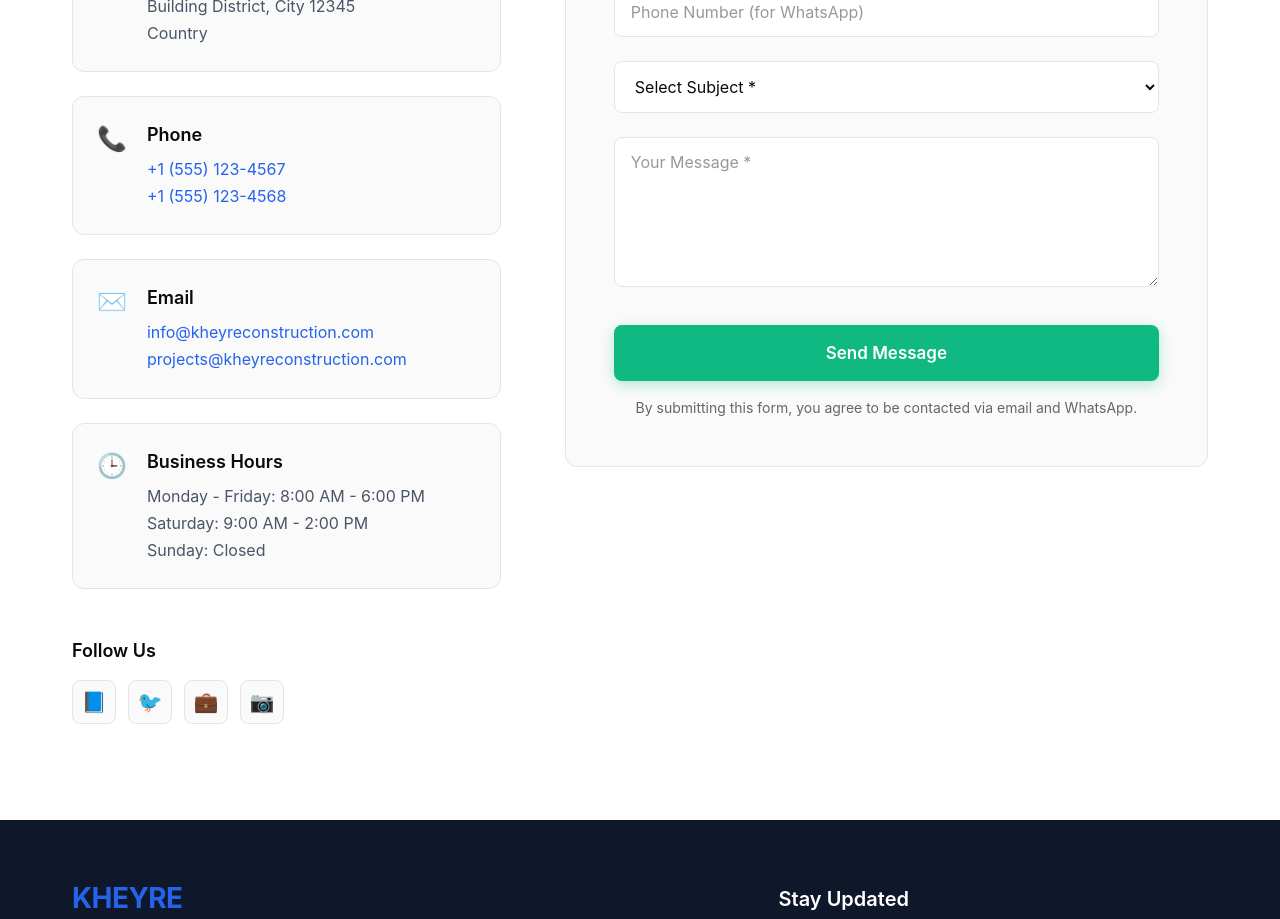
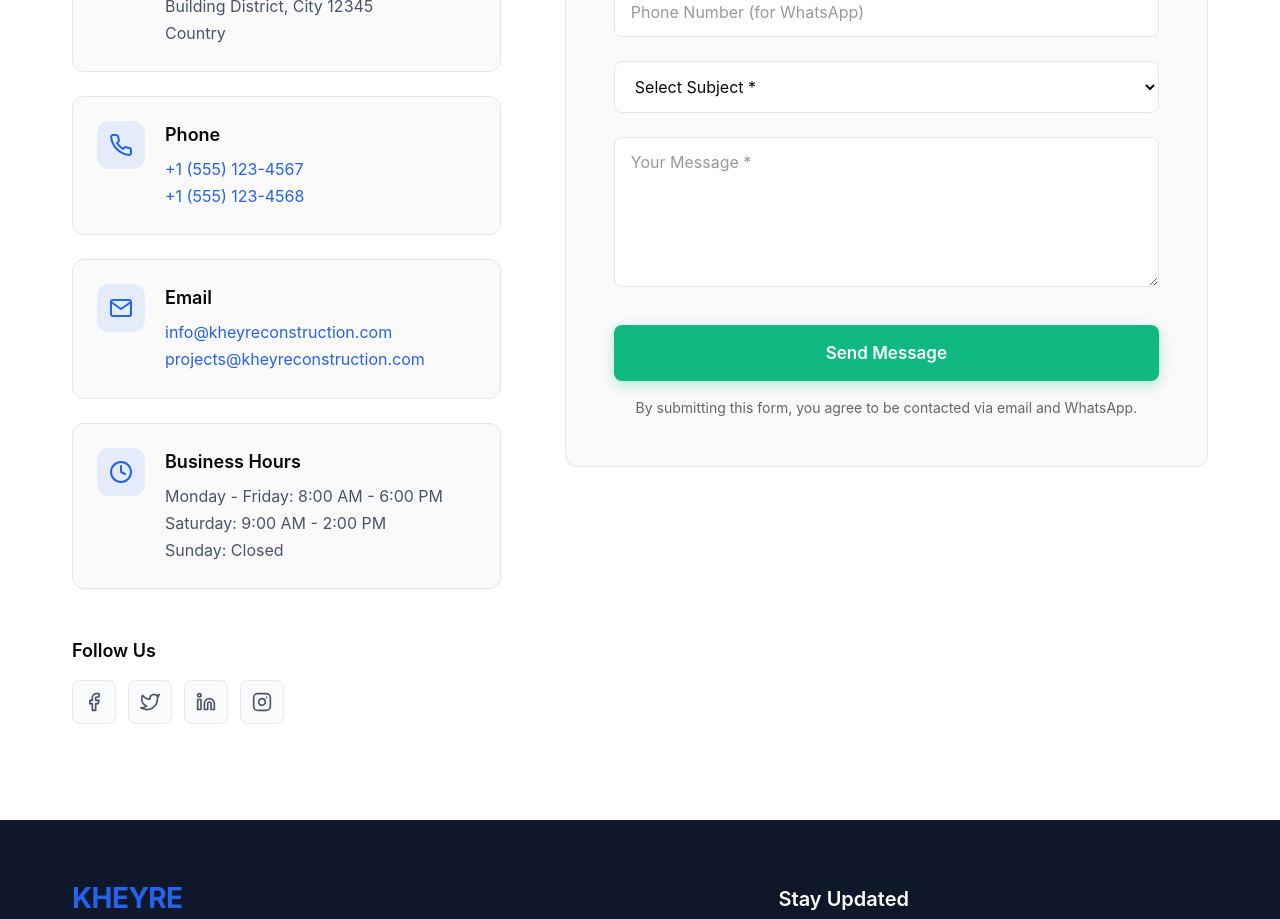
Before and after one commit to omarlibaax/kheyre-construction, a React (Vite) app: page /contact in a window 1280 px wide. Shown: the part 840-1759 px from the top of the page. Built offline with nearby package versions, Linux system fonts and the light colour scheme; a web font is replaced by a local one.

Commit message:
Replace emojis with SVG icons on Contact page

```diff
--- a/src/components/Icons.tsx
+++ b/src/components/Icons.tsx
@@ -112,3 +112,58 @@ export const StarIcon = () => (
     <polygon points="12 2 15.09 8.26 22 9.27 17 14.14 18.18 21.02 12 17.77 5.82 21.02 7 14.14 2 9.27 8.91 8.26 12 2" />
   </svg>
 );
+
+export const MapPinIcon = () => (
+  <svg width="24" height="24" viewBox="0 0 24 24" fill="none" stroke="currentColor" strokeWidth="2" strokeLinecap="round" strokeLinejoin="round">
+    <path d="M21 10c0 7-9 13-9 13s-9-6-9-13a9 9 0 0 1 18 0z" />
+    <circle cx="12" cy="10" r="3" />
+  </svg>
+);
+
+export const PhoneIcon = () => (
+  <svg width="24" height="24" viewBox="0 0 24 24" fill="none" stroke="currentColor" strokeWidth="2" strokeLinecap="round" strokeLinejoin="round">
+    <path d="M22 16.92v3a2 2 0 0 1-2.18 2 19.79 19.79 0 0 1-8.63-3.07 19.5 19.5 0 0 1-6-6 19.79 19.79 0 0 1-3.07-8.67A2 2 0 0 1 4.11 2h3a2 2 0 0 1 2 1.72 12.84 12.84 0 0 0 .7 2.81 2 2 0 0 1-.45 2.11L8.09 9.91a16 16 0 0 0 6 6l1.27-1.27a2 2 0 0 1 2.11-.45 12.84 12.84 0 0 0 2.81.7A2 2 0 0 1 22 16.92z" />
+  </svg>
+);
+
+export const MailIcon = () => (
+  <svg width="24" height="24" viewBox="0 0 24 24" fill="none" stroke="currentColor" strokeWidth="2" strokeLinecap="round" strokeLinejoin="round">
+    <path d="M4 4h16c1.1 0 2 .9 2 2v12c0 1.1-.9 2-2 2H4c-1.1 0-2-.9-2-2V6c0-1.1.9-2 2-2z" />
+    <polyline points="22,6 12,13 2,6" />
+  </svg>
+);
+
+export const ClockIcon = () => (
+  <svg width="24" height="24" viewBox="0 0 24 24" fill="none" stroke="currentColor" strokeWidth="2" strokeLinecap="round" strokeLinejoin="round">
+    <circle cx="12" cy="12" r="10" />
+    <polyline points="12 6 12 12 16 14" />
+  </svg>
+);
+
+export const FacebookIcon = () => (
+  <svg width="24" height="24" viewBox="0 0 24 24" fill="none" stroke="currentColor" strokeWidth="2" strokeLinecap="round" strokeLinejoin="round">
+    <path d="M18 2h-3a5 5 0 0 0-5 5v3H7v4h3v8h4v-8h3l1-4h-4V7a1 1 0 0 1 1-1h3z" />
+  </svg>
+);
+
+export const TwitterIcon = () => (
+  <svg width="24" height="24" viewBox="0 0 24 24" fill="none" stroke="currentColor" strokeWidth="2" strokeLinecap="round" strokeLinejoin="round">
+    <path d="M23 3a10.9 10.9 0 0 1-3.14 1.53 4.48 4.48 0 0 0-7.86 3v1A10.66 10.66 0 0 1 3 4s-4 9 5 13a11.64 11.64 0 0 1-7 2c9 5 20 0 20-11.5a4.5 4.5 0 0 0-.08-.83A7.72 7.72 0 0 0 23 3z" />
+  </svg>
+);
+
+export const LinkedInIcon = () => (
+  <svg width="24" height="24" viewBox="0 0 24 24" fill="none" stroke="currentColor" strokeWidth="2" strokeLinecap="round" strokeLinejoin="round">
+    <path d="M16 8a6 6 0 0 1 6 6v7h-4v-7a2 2 0 0 0-2-2 2 2 0 0 0-2 2v7h-4v-7a6 6 0 0 1 6-6z" />
+    <rect x="2" y="9" width="4" height="12" />
+    <circle cx="4" cy="4" r="2" />
+  </svg>
+);
+
+export const InstagramIcon = () => (
+  <svg width="24" height="24" viewBox="0 0 24 24" fill="none" stroke="currentColor" strokeWidth="2" strokeLinecap="round" strokeLinejoin="round">
+    <rect x="2" y="2" width="20" height="20" rx="5" ry="5" />
+    <path d="M16 11.37A4 4 0 1 1 12.63 8 4 4 0 0 1 16 11.37z" />
+    <line x1="17.5" y1="6.5" x2="17.51" y2="6.5" />
+  </svg>
+);
--- a/src/pages/Contact.tsx
+++ b/src/pages/Contact.tsx
@@ -1,6 +1,7 @@
 import { useEffect } from 'react';
 import SEO from '../components/SEO';
 import ContactForm from '../components/ContactForm';
+import { MapPinIcon, PhoneIcon, MailIcon, ClockIcon, FacebookIcon, TwitterIcon, LinkedInIcon, InstagramIcon } from '../components/Icons';
 import './ContactPage.css';
 
 const Contact = () => {
@@ -39,7 +40,9 @@ const Contact = () => {
 
               <div className="contact-info-cards">
                 <div className="contact-info-card">
-                  <div className="contact-icon">📍</div>
+                  <div className="contact-icon">
+                    <MapPinIcon />
+                  </div>
                   <div>
                     <h3>Address</h3>
                     <p>
@@ -51,7 +54,9 @@ const Contact = () => {
                 </div>
 
                 <div className="contact-info-card">
-                  <div className="contact-icon">📞</div>
+                  <div className="contact-icon">
+                    <PhoneIcon />
+                  </div>
                   <div>
                     <h3>Phone</h3>
                     <p>
@@ -62,7 +67,9 @@ const Contact = () => {
                 </div>
 
                 <div className="contact-info-card">
-                  <div className="contact-icon">✉️</div>
+                  <div className="contact-icon">
+                    <MailIcon />
+                  </div>
                   <div>
                     <h3>Email</h3>
                     <p>
@@ -73,7 +80,9 @@ const Contact = () => {
                 </div>
 
                 <div className="contact-info-card">
-                  <div className="contact-icon">🕒</div>
+                  <div className="contact-icon">
+                    <ClockIcon />
+                  </div>
                   <div>
                     <h3>Business Hours</h3>
                     <p>
@@ -88,10 +97,18 @@ const Contact = () => {
               <div className="contact-social">
                 <h3>Follow Us</h3>
                 <div className="social-links">
-                  <a href="#" aria-label="Facebook">📘</a>
-                  <a href="#" aria-label="Twitter">🐦</a>
-                  <a href="#" aria-label="LinkedIn">💼</a>
-                  <a href="#" aria-label="Instagram">📷</a>
+                  <a href="#" aria-label="Facebook">
+                    <FacebookIcon />
+                  </a>
+                  <a href="#" aria-label="Twitter">
+                    <TwitterIcon />
+                  </a>
+                  <a href="#" aria-label="LinkedIn">
+                    <LinkedInIcon />
+                  </a>
+                  <a href="#" aria-label="Instagram">
+                    <InstagramIcon />
+                  </a>
                 </div>
               </div>
             </div>
--- a/src/pages/ContactPage.css
+++ b/src/pages/ContactPage.css
@@ -81,8 +81,29 @@
 }
 
 .contact-icon {
-  font-size: 1.5rem;
+  width: 48px;
+  height: 48px;
+  display: flex;
+  align-items: center;
+  justify-content: center;
+  background: rgba(37, 99, 235, 0.1);
+  border-radius: 12px;
+  color: var(--primary-blue);
   flex-shrink: 0;
+  transition: all 0.3s ease;
+}
+
+.contact-icon svg {
+  width: 24px;
+  height: 24px;
+  stroke: currentColor;
+  fill: none;
+}
+
+.contact-info-card:hover .contact-icon {
+  background: var(--primary-blue);
+  color: white;
+  transform: scale(1.05);
 }
 
 .contact-info-card h3 {
@@ -127,12 +148,19 @@
   display: flex;
   align-items: center;
   justify-content: center;
-  background: #fafafa;
+  background: var(--gray-50);
   border-radius: 8px;
-  font-size: 1.25rem;
+  color: var(--text-secondary);
   transition: all 0.2s ease;
   text-decoration: none;
-  border: 1px solid #e5e5e5;
+  border: 1px solid var(--gray-200);
+}
+
+.contact-social .social-links a svg {
+  width: 20px;
+  height: 20px;
+  stroke: currentColor;
+  fill: none;
 }
 
 .contact-social .social-links a:hover {
```
